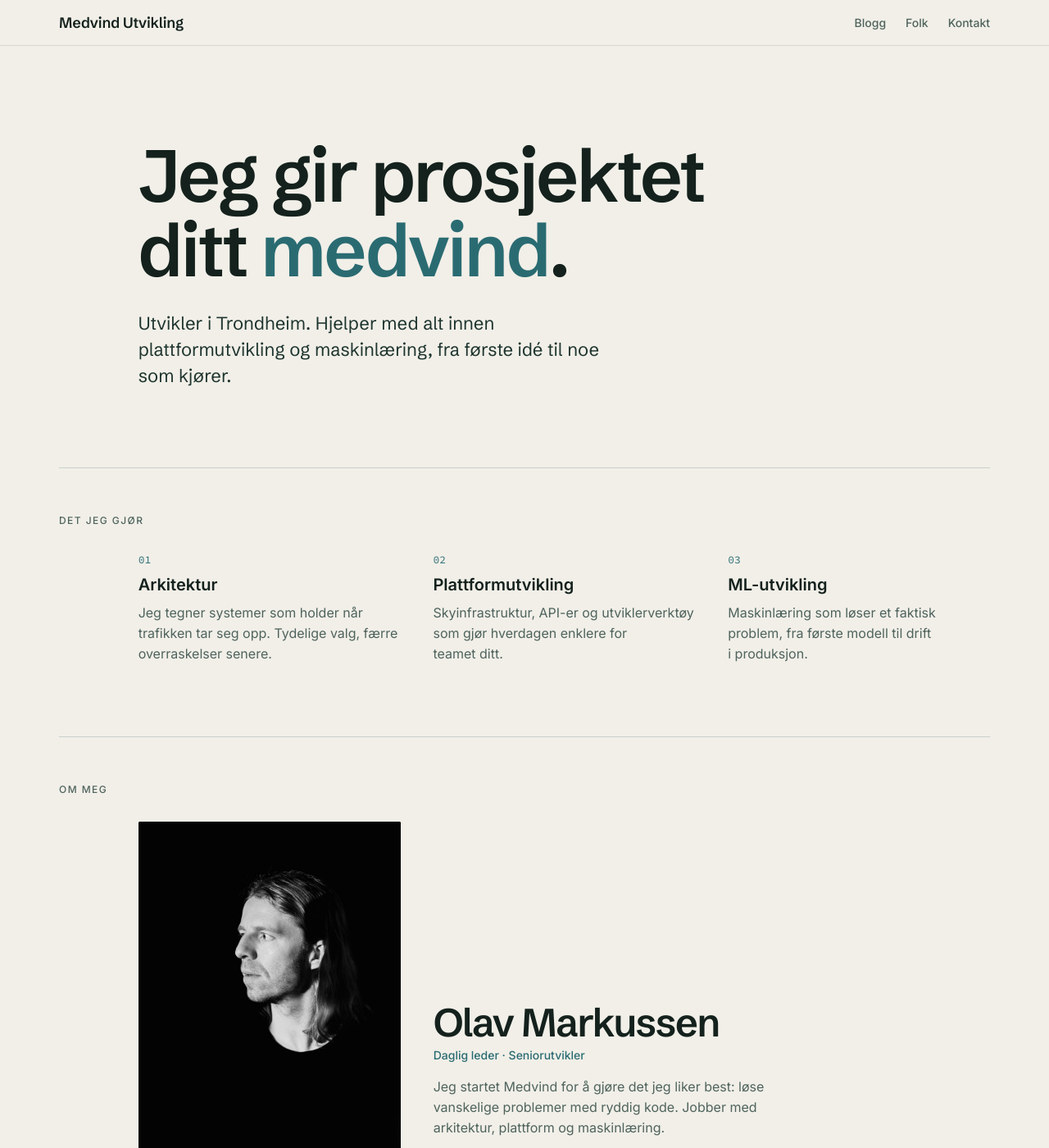
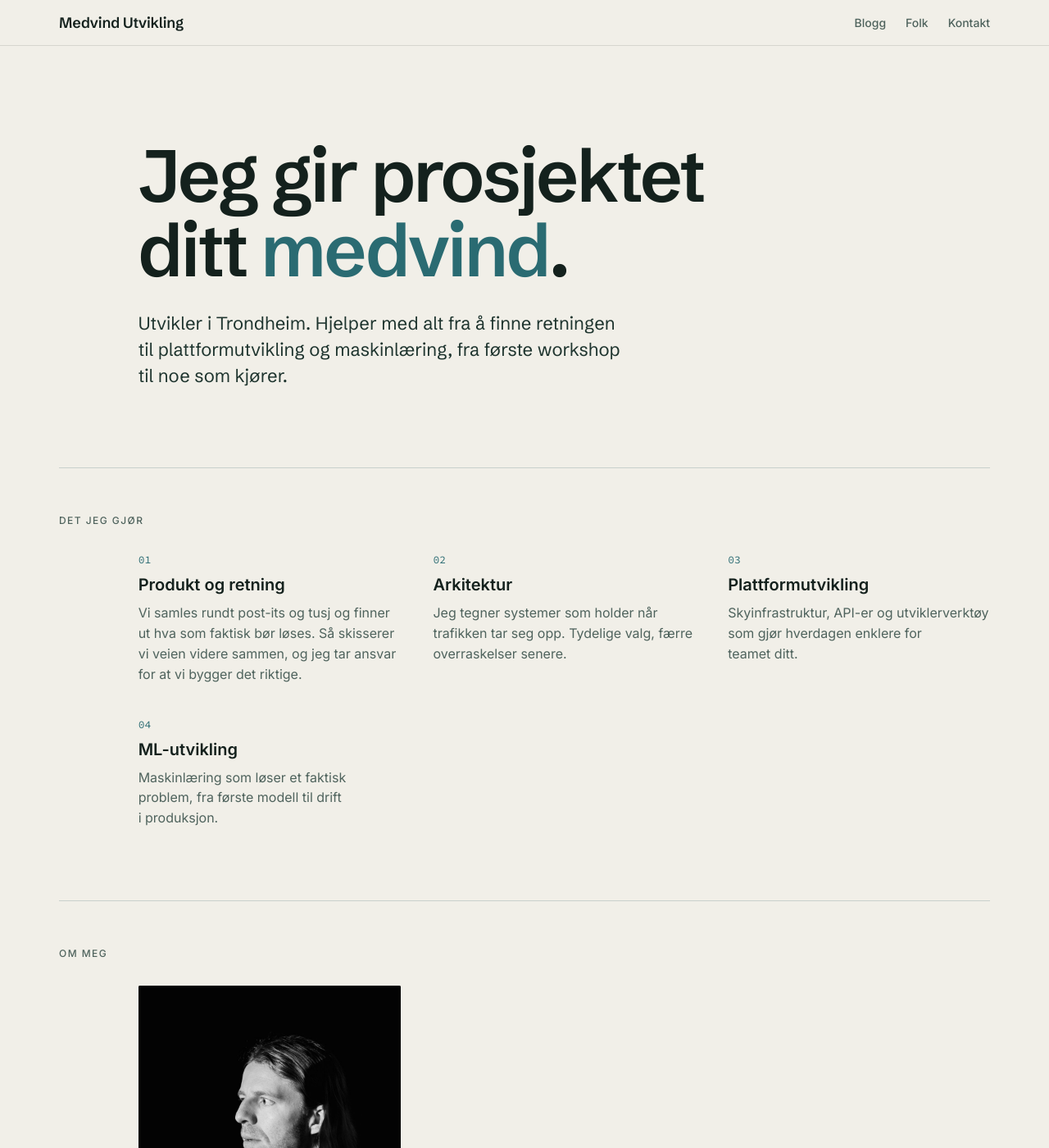
Before and after one commit to olavbm/medvind-web, a Jekyll site: the page index.html, which Jekyll copies as it is, in a window 1280 px wide and 1400 px high. Shown: the whole window at 82% size. Built offline with Jekyll 4.4.1, drawn with Linux system fonts in a browser that asks for light colours; some of the changed text lies outside the part shown.

Commit message:
Produkt og retning som egen tjeneste, mindre kodefokus i tekst

```diff
--- a/index.html
+++ b/index.html
@@ -33,7 +33,7 @@
     <section class="hero grid">
       <div class="hero__body">
         <h1 class="display">Jeg gir prosjektet ditt <em>medvind</em>.</h1>
-        <p class="lede">Utvikler i Trondheim. Hjelper med alt innen plattformutvikling og maskinlæring, fra første idé til noe som kjører.</p>
+        <p class="lede">Utvikler i Trondheim. Hjelper med alt fra å finne retningen til plattformutvikling og maskinlæring, fra første workshop til noe som kjører.</p>
       </div>
     </section>
 
@@ -42,16 +42,21 @@
       <div class="services">
         <div class="service">
           <div class="service__num">01</div>
+          <h3>Produkt og retning</h3>
+          <p>Vi samles rundt post-its og tusj og finner ut hva som faktisk bør løses. Så skisserer vi veien videre sammen, og jeg tar ansvar for at vi bygger det riktige.</p>
+        </div>
+        <div class="service">
+          <div class="service__num">02</div>
           <h3>Arkitektur</h3>
           <p>Jeg tegner systemer som holder når trafikken tar seg opp. Tydelige valg, færre overraskelser senere.</p>
         </div>
         <div class="service">
-          <div class="service__num">02</div>
+          <div class="service__num">03</div>
           <h3>Plattformutvikling</h3>
           <p>Skyinfrastruktur, API-er og utviklerverktøy som gjør hverdagen enklere for teamet ditt.</p>
         </div>
         <div class="service">
-          <div class="service__num">03</div>
+          <div class="service__num">04</div>
           <h3>ML-utvikling</h3>
           <p>Maskinlæring som løser et faktisk problem, fra første modell til drift i produksjon.</p>
         </div>
@@ -71,7 +76,7 @@
               <h2>Olav Markussen</h2>
               <div class="person__role">Daglig leder · Seniorutvikler</div>
             </div>
-            <p>Jeg startet Medvind for å gjøre det jeg liker best: løse vanskelige problemer med ryddig kode. Jobber med arkitektur, plattform og maskinlæring.</p>
+            <p>Jeg startet Medvind for å gjøre det jeg liker best: finne ut hva som er verdt å bygge, og så bygge det ordentlig. Jeg tar ansvar for både produktet og koden, fra workshop til produksjon.</p>
             <a href="mailto:olav@medvind.eu">olav@medvind.eu</a>
           </div>
         </article>
```
